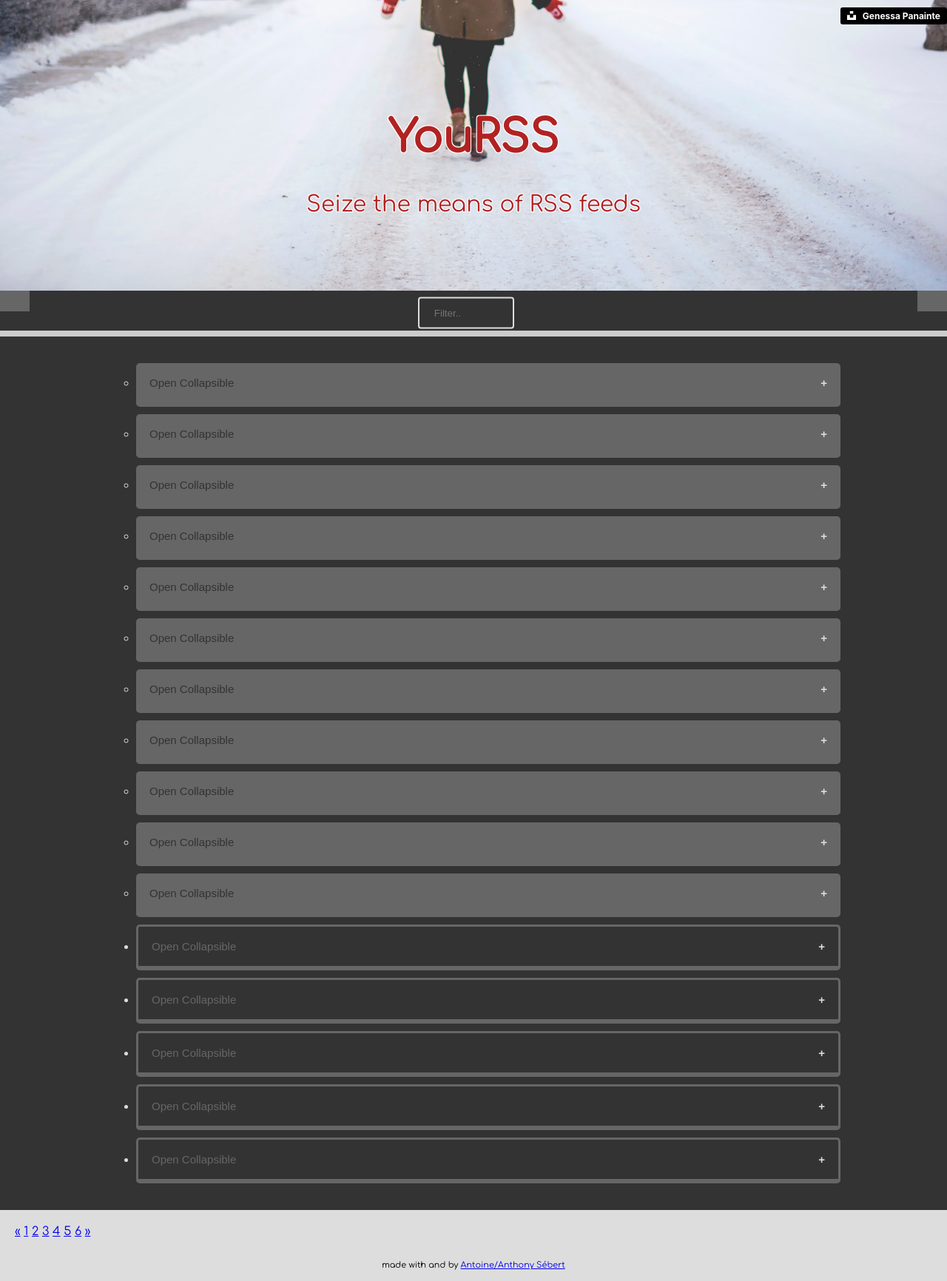
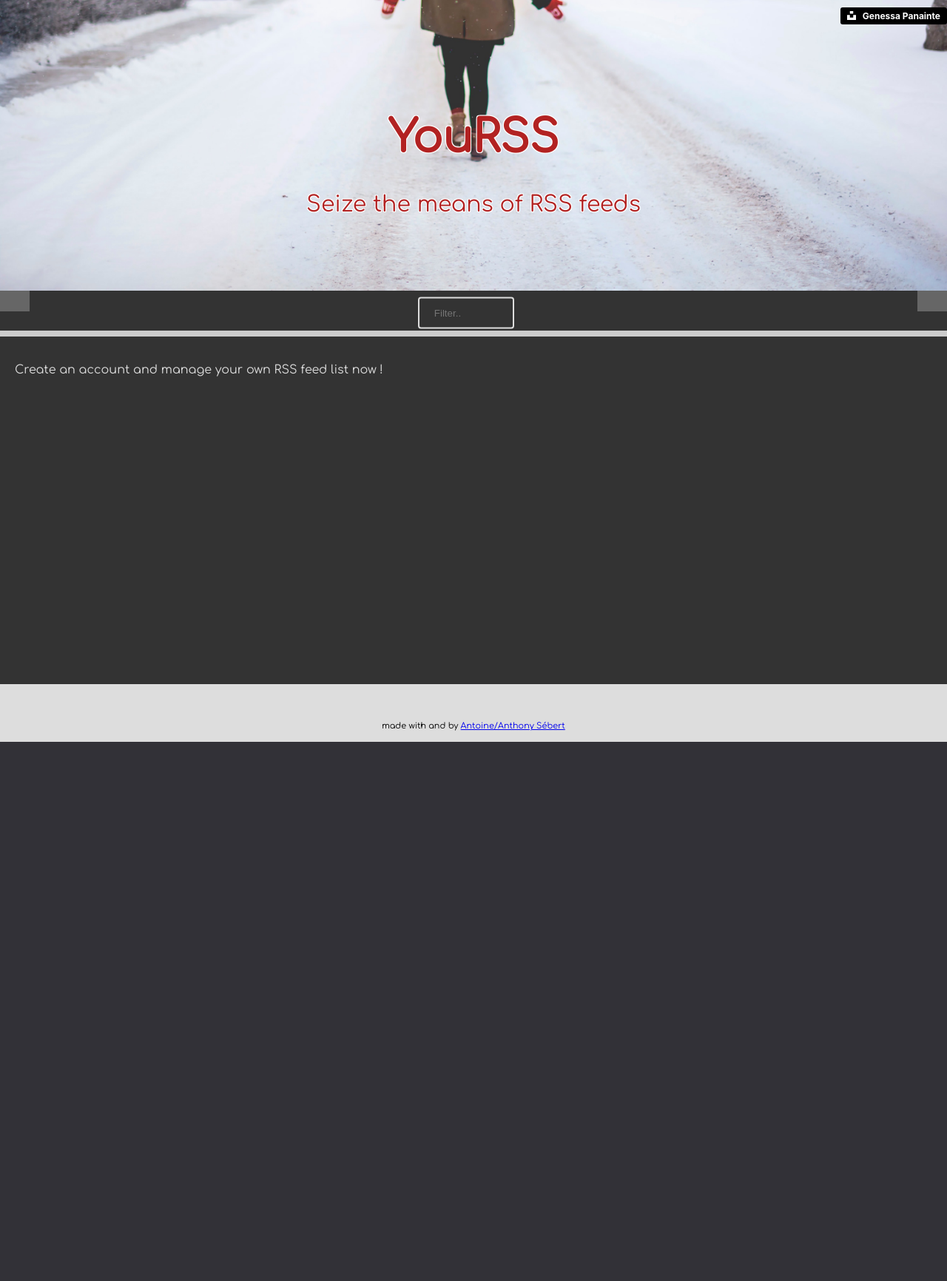
Before and after one commit to AntoineSebert/EWS_coursework, a PHP site: page / in a window 1280 px wide. Shown: the whole page at 74% size. After the commit the page ends 1003 px from the top, so only its background shows below. Run offline with PHP 8.4, Linux system fonts and the light colour scheme; some web fonts are replaced.

Commit message:
:sparkles: add HTML generation

```diff
--- a/index.php
+++ b/index.php
@@ -1,21 +1,4 @@
 <?php
-/*
-	www.w3schools.com/howto/howto_css_fading_buttons.asp
-	www.w3schools.com/HTML/html5_webworkers.asp
-
-	secure.php.net/manual/en/functions.arguments.php#functions.arguments.type-declaration
-	www.w3schools.com/sql/sql_ref_keywords.asp
-	www.w3schools.com/xml/schema_intro.asp
-	www.w3schools.com/xml/xsl_intro.asp
-	www.w3schools.com/xml/xpath_intro.asp
-	www.w3schools.com/xml/xquery_intro.asp
-
-	fontawesome.com/icons?d=gallery
-
-	DATE_ATOM, DATE_RSS, DATE_W3C
-	htmlspecialchars()
-*/
-
 $directory = array(
 	"model" => "data/",
 	"vue" => "presentation/",
@@ -30,15 +13,12 @@ function redirect(string $url, int $status_code = 303) {
 require_once($directory["controller"] . 'database.php');
 require_once($directory["controller"] . 'sign.php');
 
-session_start(['cookie_lifetime' => 86400]);
-
 if(strlen($_SERVER['REQUEST_URI']) == 1) {
 	if($_SERVER['REQUEST_METHOD'] == "POST") {
 		$result = sign();
 		http_response_code($result);
-		if($result != 400 && $result != 401) {
+		if($result != 400 && $result != 401)
 			redirect('/' . explode('@', $_POST["email"])[0]);
-		}
 	}
 } else {
 	if($_SERVER['REQUEST_METHOD'] == "POST") {
@@ -56,7 +36,6 @@ if(strlen($_SERVER['REQUEST_URI']) == 1) {
 		redirect('/');
 	}
 }
-
 ?>
 
 <!DOCTYPE html>
@@ -67,7 +46,7 @@ if(strlen($_SERVER['REQUEST_URI']) == 1) {
 	<meta name=viewport content="width=device-width,initial-scale=1">
 	<title>Enterprise Web Systems Coursework</title>
 	<meta name=author content="Antoine/Anthony Sébert">
-	<link type="text/plain" rel=author href="<?=$_SERVER['SERVER_NAME']?>/humans.txt" />
+	<link type="text/plain" rel=author href="<?=htmlspecialchars($_SERVER['SERVER_NAME'])?>/humans.txt" />
 	<meta name=description content="3-Tier RSS Feed Tool">
 	<meta name=keywords content="education, coursework, RSS, webdev, 3-tier">
 	<link rel="shortcut icon" href=favicon.ico type="image/vnd.microsoft.icon">
@@ -77,6 +56,10 @@ if(strlen($_SERVER['REQUEST_URI']) == 1) {
 	<link rel=stylesheet href="//fonts.googleapis.com/css?family=Srisakdi" type="text/css">
 	<link rel=stylesheet href=presentation/style/index.css type="text/css">
 	<script defer src="presentation/script/index.js"></script>
+	<?php
+	if(is_signed_in())
+		echo "<meta data-details='".htmlspecialchars($_SERVER['REQUEST_URI'])."'/>";
+	?>
 </head>
 
 <body>
@@ -104,7 +87,10 @@ if(strlen($_SERVER['REQUEST_URI']) == 1) {
 		</button>
 		<input id=filter_field type=search name=filter placeholder=Filter..>
 		<button class=right onclick="document.getElementById('loginbox').style.display='block'">
-			<i class="far fa-user fa-2x"></i>
+			<?php
+			$icon_class = is_signed_in() ? "fas" : "far";
+			?>
+			<i class="<?=$icon_class?> fa-user fa-2x"></i>
 		</button>
 		<div class=progress-container>
 			<div class=progress-bar id=myBar></div>
@@ -112,7 +98,12 @@ if(strlen($_SERVER['REQUEST_URI']) == 1) {
 	</nav>
 
 	<div id=loginbox class=modal>
-		<form class="modal-content login-content animate" method=post>
+		<?php
+		if(is_signed_in()) {
+			echo "<p>Connected as " . htmlspecialchars(get_username()) . "<p>";
+		} else {
+			echo '
+				<form class="modal-content login-content animate" method=post action=http://ewsc/index.php>
 					<h2>Register/Login</h2>
 					<div class=container>
 						<div class=input-container>
@@ -123,25 +114,26 @@ if(strlen($_SERVER['REQUEST_URI']) == 1) {
 							<i class="fas fa-key icon"></i>
 							<input id=password_field class=input-field type=password placeholder=Password name=password maxlength=32 required>
 						</div>
-
 						<button id=submit_button type=submit>Login/Register</button>
 						<label>
 							<input type=checkbox checked=checked name=remember> Remember me
 						</label>
 					</div>
-
 					<div class=container style="background-color:#f1f1f1">
-				<button type=button onclick="document.getElementById('loginbox').style.display='none'" class=cancelbtn>Cancel</button>
+						<button type=button onclick="document.getElementById(\'loginbox\').style.display=\'none\'" class=cancelbtn>Cancel</button>
 						<span class=forgotten_password>Forgot <a href=#>password?</a></span>
 					</div>
 				</form>
-		<div id="message">
+				<div id=message>
 					<h3>Password must contain the following:</h3>
-			<p id="letter" class=invalid><i class="fas fa-times"></i> A <b>lowercase</b> letter</p>
-			<p id="capital" class=invalid><i class="fas fa-times"></i> A <b>capital (uppercase)</b> letter</p>
-			<p id="number" class=invalid><i class="fas fa-times"></i> A <b>number</b></p>
-			<p id="length" class=invalid><i class="fas fa-times"></i> Minimum <b>8 characters</b></p>
+					<p id=letter class=invalid><i class="fas fa-times"></i> A <b>lowercase</b> letter</p>
+					<p id=capital class=invalid><i class="fas fa-times"></i> An <b>uppercase</b> letter</p>
+					<p id=number class=invalid><i class="fas fa-times"></i> A <b>number</b></p>
+					<p id=length class=invalid><i class="fas fa-times"></i> Minimum <b>8 characters</b></p>
 				</div>
+			';
+		}
+		?>
 	</div>
 
 	<div id=subscription_box class=modal>
@@ -149,229 +141,71 @@ if(strlen($_SERVER['REQUEST_URI']) == 1) {
 			<h2>Subscribe to an RSS feed</h2>
 			<div class=container>
 				<div class=input-container>
-					<i class="fas fa-search icon"></i>
-					<input class=input-field type=search placeholder=Subscribe... name=subscribe>
+					<i class="fas fa-plus icon"></i>
+					<input class=input-field type=search placeholder="Enter RSS feed link" name=subscribe>
 				</div>
 			</div>
-			<div class=container>
-				<ul id=feed_list>
-					<li>
-						<button type=button><i class="fas fa-times"></i></button>
-						<p>feed 1</p>
-					</li>
-					<li>
-						<button type=button><i class="fas fa-times"></i></button>
-						<p>feed 2</p>
-					</li>
-					<li>
-						<button type=button><i class="fas fa-times"></i></button>
-						<p>feed 3</p>
-					</li>
-				</ul>
-			</div>
+			<?php
+			if(is_signed_in()) {
+				$subscriptions = get_user_subscriptions($_SESSION["email"]); // does not work :(
+				echo "<div class=container>";
+				if(0 < sizeof($subscriptions)) {
+					echo "<ul id=feed_list>";
+					foreach($subscriptions as $feed) {
+						echo "<button type=button><i class='fas fa-times'></i></button>";
+						echo "<p>" . $feed . "</p>";
+					}
+					echo "</ul>";
+				} else {
+					echo "<p>You haven't subscribed to any RSS feed yet.</p>";
+				}
+				echo "</div>";
+			} else {
+				echo "<p>You must create an account to manage subscriptions.</p>";
+			}
+			?>
 			<div class=container style="background-color:#f1f1f1">
 				<button type=button onclick="document.getElementById('subscription_box').style.display='none'" class=cancelbtn>Cancel</button>
-				<button type=submit style="float: right;">Subscribe</button>
+				<button id=submit_subscription type=submit style="float: right;">Subscribe</button>
 			</div>
 		</div>
 	</div>
 
 	<main>
 		<div class=loader></div>
-		<ol id=content_list_last_login class=feed_list>
-			<li>
-				<button class=collapsible>Open Collapsible</button>
-				<div class=entry_content>
-					<p>
-						Ainsi, toujours poussés vers de nouveaux rivages,<br>
-						Dans la nuit éternelle emporté sans retour,<br>
-						Ne pourrons-nous jamais sur l’océan des âges<br>
-						Jeter l’ancre un seul jour ?
-					</p>
-				</div>
-			</li>
-			<li>
-				<button class=collapsible>Open Collapsible</button>
-				<div class=entry_content>
-					<p>
-						Ô lac ! l’année à peine a fini sa carrière,<br>
-						Et près des flots chéris qu’elle devait revoir,<br>
-						Regarde ! je viens seul m’asseoir sur cette pierre<br>
-						Où tu la vis s’asseoir !
-					</p>
-				</div>
-			</li>
-			<li>
-				<button class=collapsible>Open Collapsible</button>
-				<div class=entry_content>
-					<p>
-						Tu mugissais ainsi sous ces roches profondes ;<br>
-						Ainsi tu te brisais sur leurs flancs déchirés ;<br>
-						Ainsi le vent jetait l’écume de tes ondes<br>
-						Sur ses pieds adorés.
-					</p>
-				</div>
-			</li>
-			<li>
-				<button class=collapsible>Open Collapsible</button>
-				<div class=entry_content>
-					<p>
-						Un soir, t’en souvient-il ? nous voguions en silence ;<br>
-						On n’entendait au loin, sur l’onde et sous les cieux,<br>
-						Que le bruit des rameurs qui frappaient en cadence<br>
-						Tes flots harmonieux.
-					</p>
-				</div>
-			</li>
-			<li>
-				<button class=collapsible>Open Collapsible</button>
-				<div class=entry_content>
-					<p>
-						Tout à coup des accents inconnus à la terre<br>
-						Du rivage charmé frappèrent les échos :<br>
-						Le flot plus attentif, et la voix qui m’est chère<br>
-						Laissa tomber ces mots :
-					</p>
-				</div>
-			</li>
-			<li>
-				<button class=collapsible>Open Collapsible</button>
-				<div class=entry_content>
-					<p>
-						« Ô temps, suspends ton vol ! et vous, heures propices,<br>
-						» Suspendez votre cours !<br>
-						» Laissez-nous savourer les rapides délices<br>
-						» Des plus beaux de nos jours !
-					</p>
-				</div>
-			</li>
-			<li>
-				<button class=collapsible>Open Collapsible</button>
-				<div class=entry_content>
-					<p>
-						» Assez de malheureux ici-bas vous implorent,<br>
-						» Coulez, coulez pour eux ;<br>
-						» Prenez avec leurs jours les soins qui les dévorent ;<br>
-						» Oubliez les heureux.
-					</p>
-				</div>
-			</li>
-			<li>
-				<button class=collapsible>Open Collapsible</button>
-				<div class=entry_content>
-					<p>
-						» Mais je demande en vain quelques moments encore,<br>
-						» Le temps m’échappe et fuit ;<br>
-						» Je dis à cette nuit : Sois plus lente ; et l’aurore<br>
-						» Va dissiper la nuit.
-					</p>
-				</div>
-			</li>
-			<li>
-				<button class=collapsible>Open Collapsible</button>
-				<div class=entry_content>
-					<p>
-						» Aimons donc, aimons donc ! de l’heure fugitive,<br>
-						» Hâtons-nous, jouissons !<br>
-						» L’homme n’a point de port, le temps n’a point de rive ;<br>
-						» Il coule, et nous passons ! »
-					</p>
-				</div>
-			</li>
-			<li>
-				<button class=collapsible>Open Collapsible</button>
-				<div class=entry_content>
-					<p>
-						Temps jaloux, se peut-il que ces moments d’ivresse,<br>
-						Où l’amour à longs flots nous verse le bonheur,<br>
-						S’envolent loin de nous de la même vitesse<br>
-						Que les jours de malheur ?
-					</p>
-				</div>
-			</li>
-			<li>
-				<button class=collapsible>Open Collapsible</button>
-				<div class=entry_content>
-					<p>
-						Hé quoi ! n’en pourrons-nous fixer au moins la trace ?<br>
-						Quoi ! passés pour jamais ? quoi ! tout entiers perdus ?<br>
-						Ce temps qui les donna, ce temps qui les efface,<br>
-						Ne nous les rendra plus ?
-					</p>
-				</div>
-			</li>
-			<li class=consulted>
-				<button class=collapsible>Open Collapsible</button>
-				<div class=entry_content>
-					<p>
-						Éternité, néant, passé, sombres abîmes,<br>
-						Que faites-vous des jours que vous engloutissez ?<br>
-						Parlez : nous rendrez-vous ces extases sublimes<br>
-						Que vous nous ravissez ?
-					</p>
-				</div>
-			</li>
-			<li class=consulted>
-				<button class=collapsible>Open Collapsible</button>
-				<div class=entry_content>
-					<p>
-						Ô lacs ! rochers muets ! grottes ! forêt obscure !<br>
-						Vous que le temps épargne ou qu’il peut rajeunir,<br>
-						Gardez de cette nuit, gardez, belle nature,<br>
-						Au moins le souvenir !
-					</p>
-				</div>
-			</li>
-			<li class=consulted>
-				<button class=collapsible>Open Collapsible</button>
-				<div class=entry_content>
-					<p>
-						Qu’il soit dans ton repos, qu’il soit dans tes orages,<br>
-						Beau lac, et dans l’aspect de tes riants coteaux,<br>
-						Et dans ces noirs sapins, et dans ces rocs sauvages<br>
-						Qui pendent sur tes eaux !
-					</p>
-				</div>
-			</li>
-			<li class=consulted>
-				<button class=collapsible>Open Collapsible</button>
-				<div class=entry_content>
-					<p>
-						Qu’il soit dans le zéphyr qui frémit et qui passe,<br>
-						Dans les bruits de tes bords par tes bords répétés,<br>
-						Dans l’astre au front d’argent qui blanchit ta surface<br>
-						De ses molles clartés !
-					</p>
-				</div>
-			</li>
-			<li class=consulted>
-				<button class=collapsible>Open Collapsible</button>
-				<div class=entry_content>
-					<p>
-						Que le vent qui gémit, le roseau qui soupire,<br>
-						Que les parfums légers de ton air embaumé,<br>
-						Que tout ce qu’on entend, l’on voit ou l’on respire,<br>
-						Tout dise : Ils ont aimé !
-					</p>
-				</div>
-			</li>
-		</ol>
-		<ol id=content_list_past class=feed_list>
-		</ol>
+		<?php
+		if(is_signed_in()) {
+			$feed = get_user_feed($_SESSION["email"]);
+			function display_feed(array $feed) {
+				foreach($feed as $publication) {
+					echo "<li><button class=collapsible>". htmlentities($publication["title"]) . "</button><div class=entry_content><p>";
+					echo htmlentities($publication["content"]);
+					echo "</p></div></li>";
+				}
+			}
+
+			if(0 < sizeof($feed["new"])) {
+				echo "<ol id=content_list_last_login class=feed_list>";
+				display_feed($feed["new"]);
+				echo "</ol>";
+			} else {
+				echo "<p>There is nothing to show here at the moment.</p>";
+			}
+			if(0 < sizeof($feed["old"])) {
+				echo "<ol id=content_list_past class=feed_list>";
+				display_feed($feed["old"]);
+				echo "</ol>";
+			} else {
+				echo "<p>There is nothing to show here at the moment.</p>";
+			}
+		} else {
+			echo "<p>Create an account and manage your own RSS feed list now !</p>";
+		}
+		?>
 	</main>
 
 	<footer>
 		<button id=top_button title="Go to top"><i class="fas fa-arrow-up"></i></button>
-		<div class=pagination>
-			<a href=#>&laquo;</a>
-			<a href=#>1</a>
-			<a class=active href=#>2</a>
-			<a href=#>3</a>
-			<a href=#>4</a>
-			<a href=#>5</a>
-			<a href=#>6</a>
-			<a href=#>&raquo;</a>
-		</div>
 		<p>made with <i class="fas fa-mug-hot"></i> and <i class="far fa-heart"></i> by <a href="https://github.com/AntoineSebert">Antoine/Anthony Sébert</a> </p>
 	</footer>
 </body>
```
Lines whose indentation alone changed are shown as unchanged.
